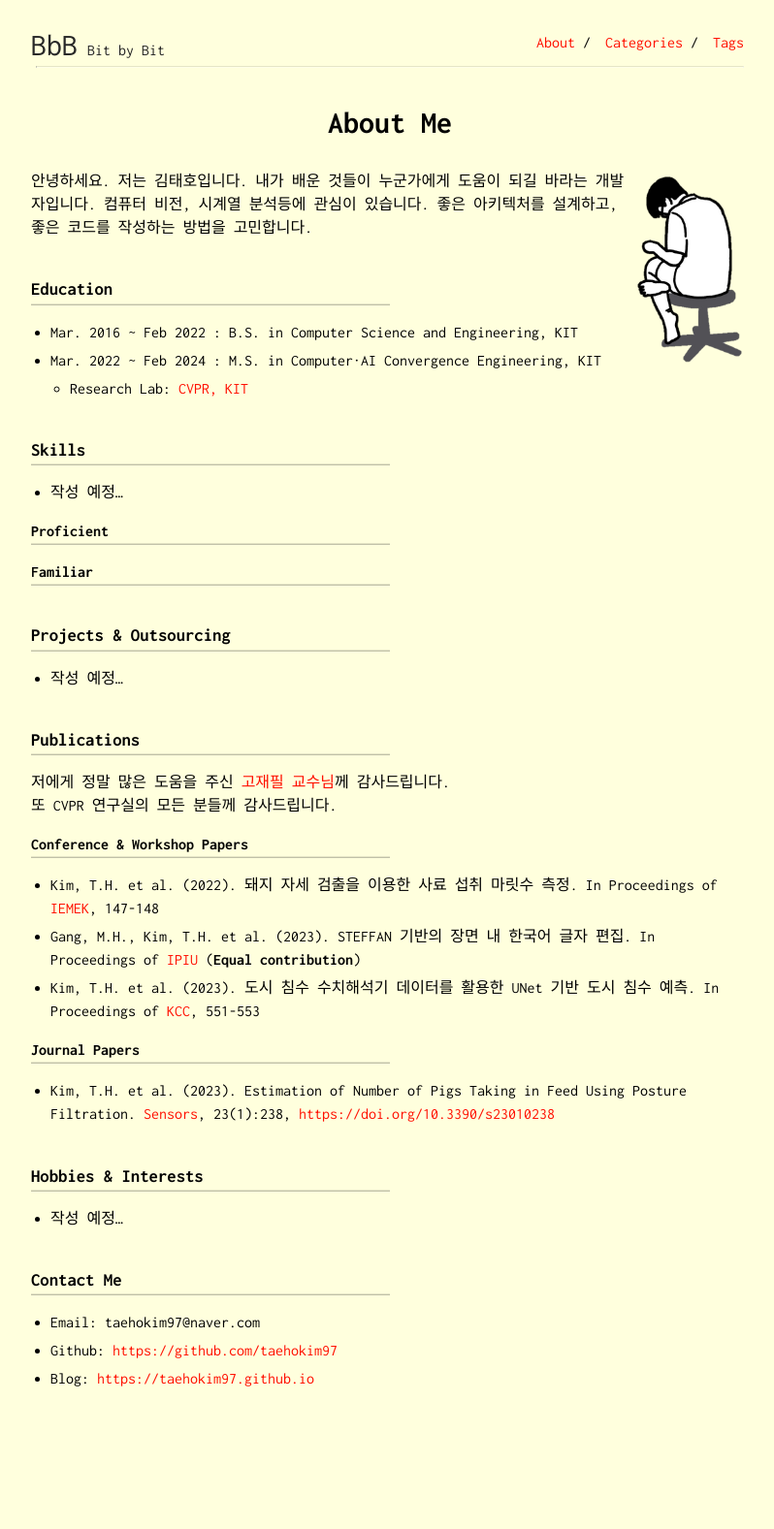
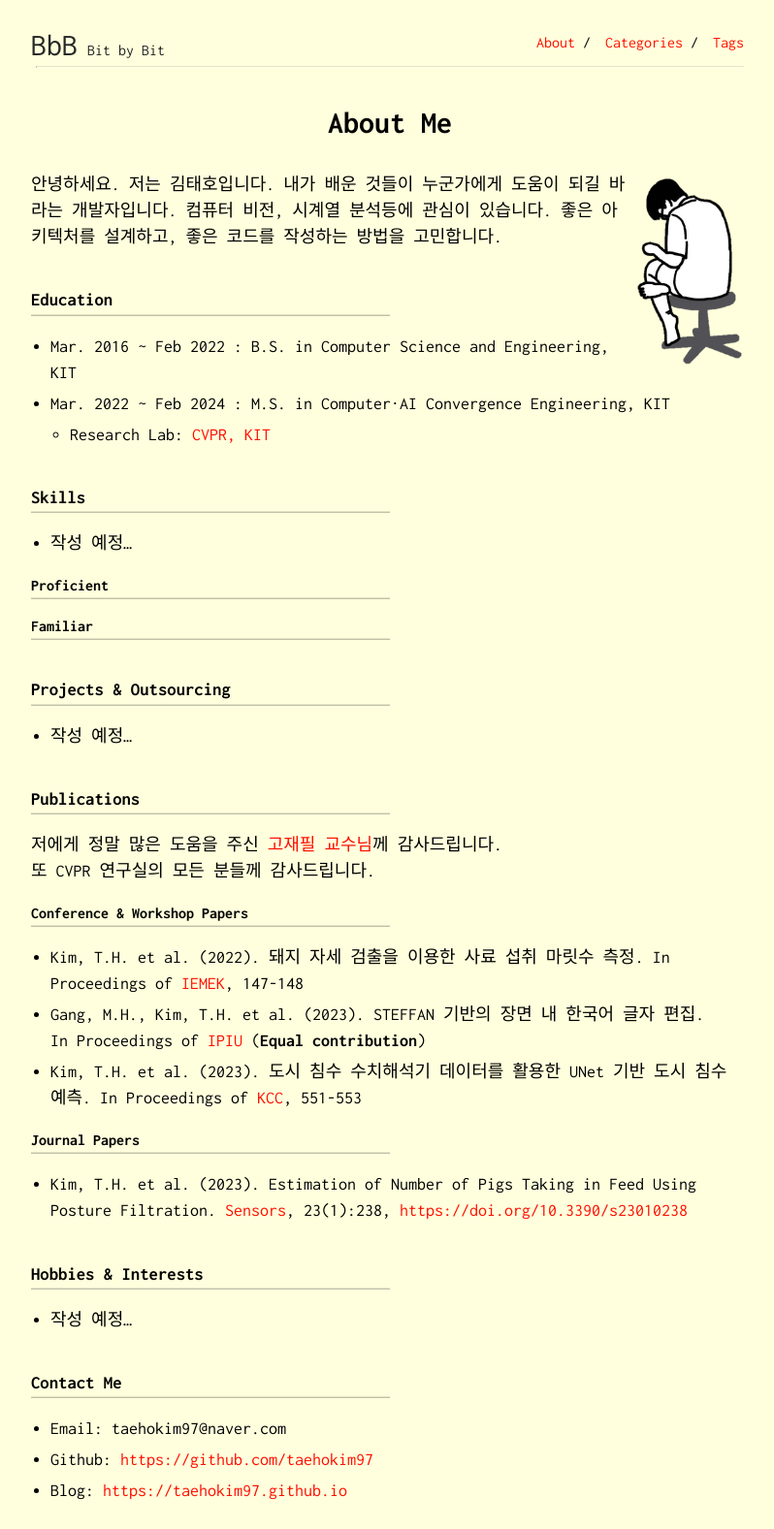
Before and after one commit to taehokim97/taehokim97.github.io, a Jekyll site: the page built from about.md, in a window 1280 px wide. Shown: the whole page at 97% size, without its empty margins (238-1036 px from the left). Built offline with Jekyll 4.4.1, drawn with Linux system fonts in a browser that asks for light colours; before the commit the page ends 1460 px from its top, so only the background shows below that.

Commit message:
:lipstick: Update main.scss to fix the font-size in .content without heading

```diff
--- a/css/main.scss
+++ b/css/main.scss
@@ -192,6 +192,11 @@ code {
         border-bottom: 0.5px solid rgba(50, 50, 50, 0.3);
     }
 
+	// 한국어 bold체의 글자가 다르게 출력되어 고정하는 목적으로 추가
+	:not(h1, h2, h3, h4) {
+		font-size: 18px;
+	}
+
     ol {
         counter-reset: list;
     }
```
